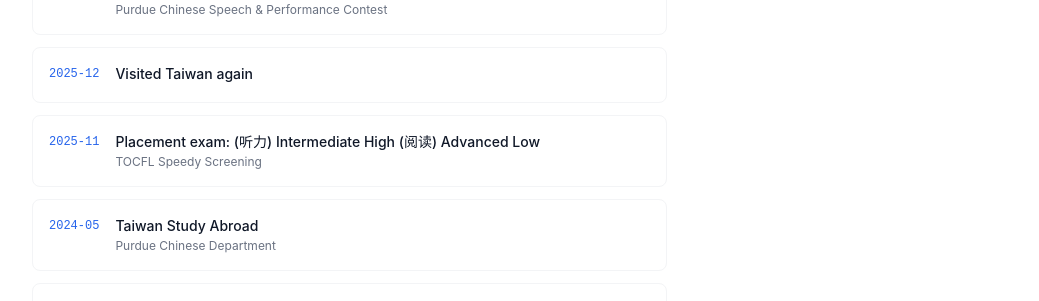
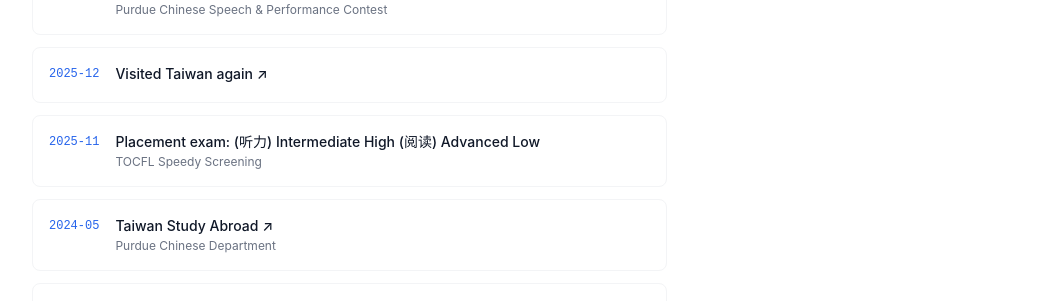
Before and after one commit to ConnorBar/website, a Next.js app: page /about in a window 1280 px wide. Shown: the part 1499-1800 px from the top of the page, without its empty margins (120-1159 px from the left). Built offline with nearby package versions, Linux system fonts and the light colour scheme.

Commit message:
link to taiwan trips in about

```diff
--- a/app/about/page.tsx
+++ b/app/about/page.tsx
@@ -1,11 +1,15 @@
 import type { Metadata } from "next";
 import Image from "next/image";
 import Link from "next/link";
+
+import { getAllTrips } from "@/lib/travel";
 
 export const metadata: Metadata = {
   title: "About | Connor Barnsley",
   description: "A bit about Connor Barnsley — data scientist, engineer, Mandarin learner, traveler.",
 };
+
+const taiwan_trips = getAllTrips().filter(trip => trip.country == "Taiwan").reverse();
 
 const awards = [
   {
@@ -26,6 +30,7 @@ const awards = [
   {
     title: "Visited Taiwan again",
     org: "",
+    slug: taiwan_trips[1].slug,
     year: "2025-12",
   },
   {
@@ -36,6 +41,7 @@ const awards = [
   {
     title: "Taiwan Study Abroad",
     org: "Purdue Chinese Department",
+    slug: taiwan_trips[0].slug,
     year: "2024-05",
   },
   {
@@ -178,7 +184,20 @@ export default function AboutPage() {
                     {a.year}
                   </span>
                   <div>
-                    <p className="text-sm font-medium text-gray-900">{a.title}</p>
+                    {a.slug ? (
+                      <Link
+                        key={a.slug}
+                        href={`/travel/${a.slug}`}
+                        target="_blank"
+                        rel="noopener noreferrer"
+                        className="block text-sm font-medium text-gray-900 hover:text-gray-500 transition-colors"
+                      >
+                        {a.title} ↗
+                      </Link>
+                    ) : (
+                      <p className="text-sm font-medium text-gray-900">{a.title}</p>
+
+                    )}
                     <p className="text-xs text-gray-500 mt-0.5">{a.org}</p>
                   </div>
                 </div>
--- a/app/page.tsx
+++ b/app/page.tsx
@@ -23,7 +23,7 @@ export default function HomePage() {
   return (
     <div className="max-w-5xl mx-auto px-6">
       {/* Hero */}
-      <section className="pt-10 pb-10 border-b border-gray-100">
+      <section className="pt-10 pb-8 border-b border-gray-100">
         <div className="flex flex-col-reverse md:flex-row md:items-start gap-10 md:gap-16">
           {/* Text */}
           <div className="flex-1 min-w-0">
@@ -83,6 +83,7 @@ export default function HomePage() {
             <ul className="space-y-1.5">
               {[
                 "learning rust",
+                "making this site lol"
               ].map((item) => (
                   <li key={item} className="flex items-center gap-2 text-sm text-gray-500">
                     <span className="w-1 h-1 rounded-full bg-gray-300 shrink-0" />
```
